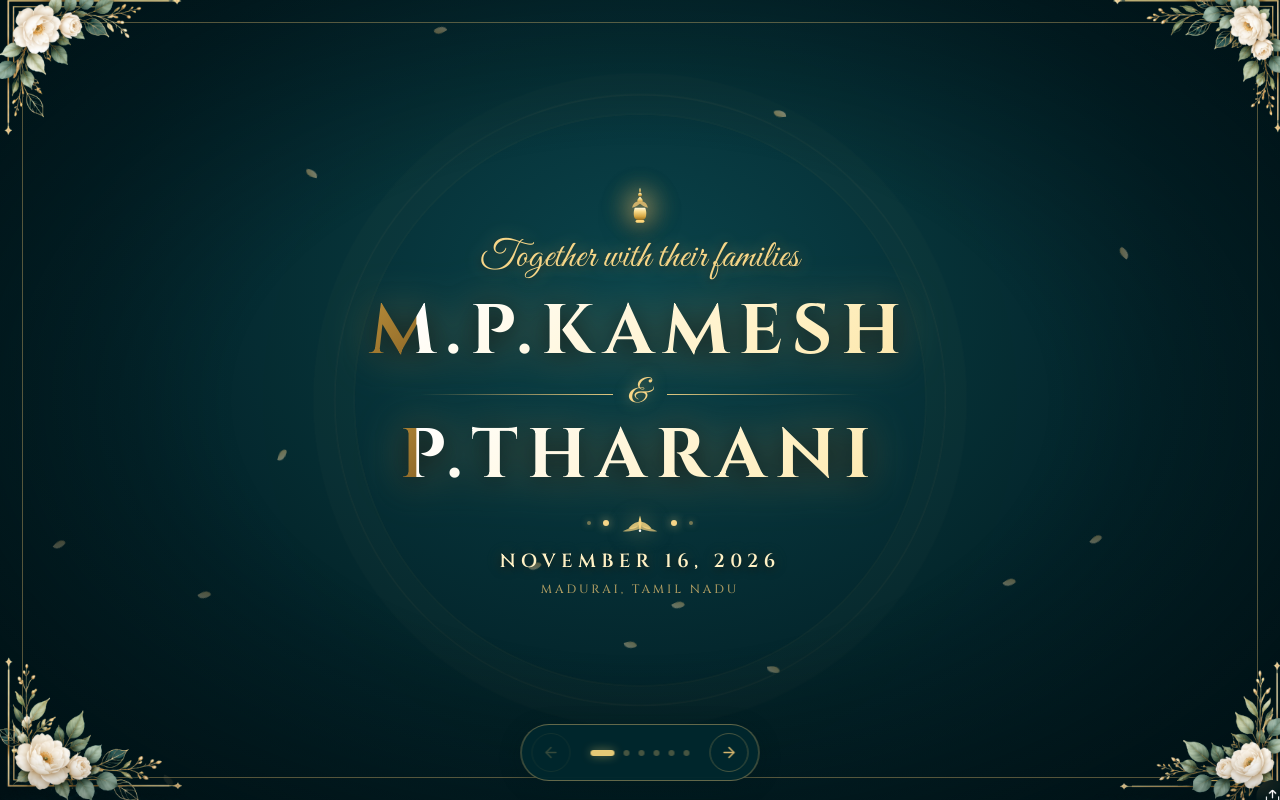
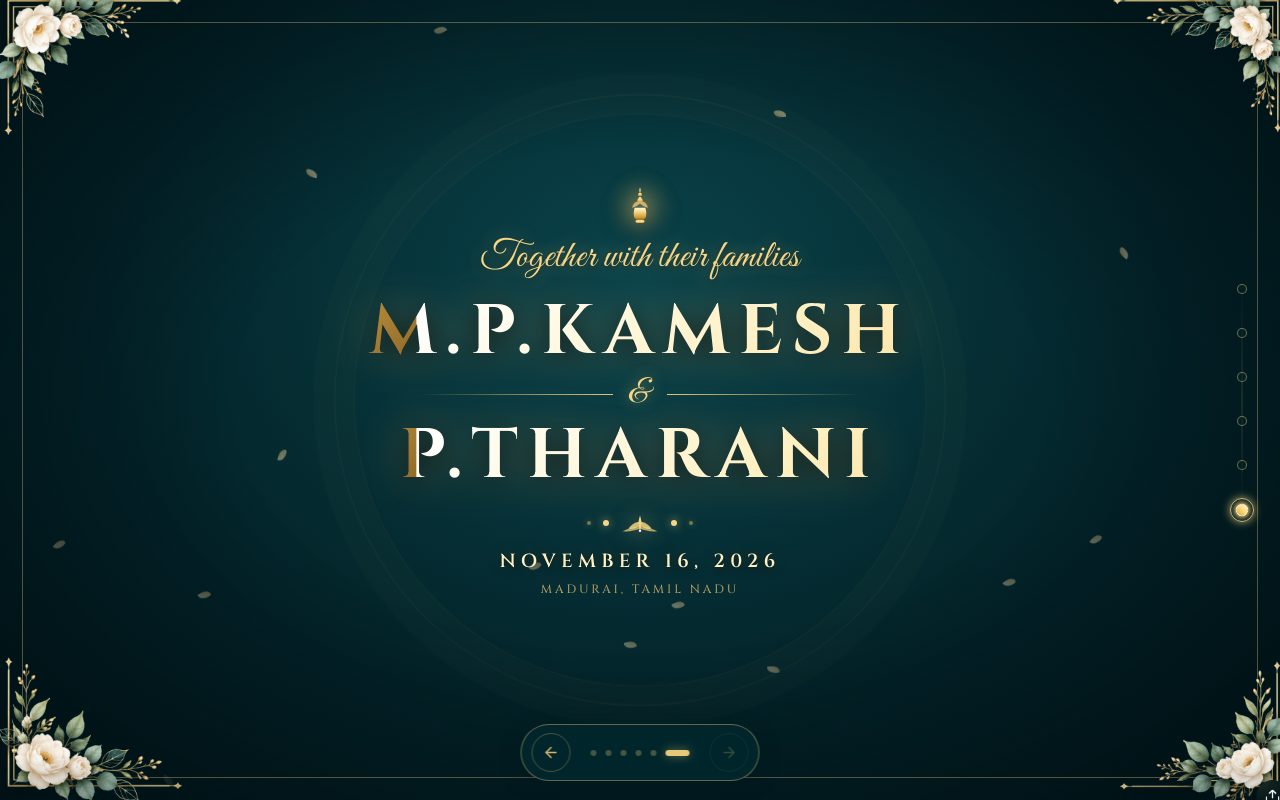
Before and after one commit to VBharath007/flower-cermoney, a Next.js app: page / in a window 1280 px wide. Both pictures are taken after a click on the button "TAP TO OPEN". Built offline with nearby package versions, Linux system fonts and the light colour scheme.

Commit message:
feat: implement premium right-side progress navigation dots with tooltips and smooth scroll

```diff
--- a/components/Invitation.tsx
+++ b/components/Invitation.tsx
@@ -8,8 +8,16 @@ import CoupleSection from './CoupleSection';
 import Countdown from './Countdown';
 import CeremonyStagePicture from './CeremonyStagePicture';
 import GratitudeScroll from './GratitudeScroll';
+import RightProgressNav from './RightProgressNav';
 import { Flowers, Flourish, Frame, Lamp, Petals, TempleBackdrop, Sparkles } from './Decorations';
-const sections = ['Welcome', 'The couple', 'Invitation', 'Countdown', 'Ceremony film', 'With gratitude'];
+const sections = [
+  'Opening Invitation',
+  'Meet the Couple',
+  'The Flower Ceremony Invitation',
+  'Ceremony Details',
+  'Flower Ceremony Animation / Video',
+  'Family & Gratitude',
+];
 function Reveal({ children, className = '', side = 0 }: { children: React.ReactNode; className?: string; side?: number }) {
   return <div className={className}>{children}</div>;
 }
@@ -53,21 +61,33 @@ export default function Invitation() {
   }, [active]);
   useEffect(() => {
     let rafId: number | null = null;
+    const visibilityMap = new Map<number, number>();
+
     const observer = new IntersectionObserver(
       entries => {
         entries.forEach(e => {
-          if (e.isIntersecting) {
-            const idx = Number((e.target as HTMLElement).dataset.index);
-            if (!isNaN(idx)) {
-              if (rafId) cancelAnimationFrame(rafId);
-              rafId = requestAnimationFrame(() => {
-                setActive(prev => (prev !== idx ? idx : prev));
-              });
+          const idx = Number((e.target as HTMLElement).dataset.index);
+          if (!isNaN(idx)) {
+            visibilityMap.set(idx, e.isIntersecting ? e.intersectionRatio : 0);
+          }
+        });
+
+        if (rafId) cancelAnimationFrame(rafId);
+        rafId = requestAnimationFrame(() => {
+          let maxRatio = 0;
+          let bestIdx = -1;
+          visibilityMap.forEach((ratio, idx) => {
+            if (ratio > maxRatio) {
+              maxRatio = ratio;
+              bestIdx = idx;
             }
+          });
+          if (bestIdx !== -1 && maxRatio > 0.25) {
+            setActive(prev => (prev !== bestIdx ? bestIdx : prev));
           }
         });
       },
-      { root: mainRef.current, threshold: 0.55 }
+      { root: mainRef.current, threshold: [0.15, 0.35, 0.55, 0.75, 0.95] }
     );
     mainRef.current?.querySelectorAll('section').forEach(s => observer.observe(s));
     return () => {
@@ -75,7 +95,11 @@ export default function Invitation() {
       observer.disconnect();
     };
   }, [opened]);
-  function go(index: number) { document.getElementById(`section-${Math.max(0, Math.min(5, index))}`)?.scrollIntoView({ behavior: 'smooth', block: 'start' }) }
+  function go(index: number) {
+    const target = Math.max(0, Math.min(5, index));
+    setActive(target);
+    document.getElementById(`section-${target}`)?.scrollIntoView({ behavior: 'smooth', block: 'start' });
+  }
   function complete() { setOpened(true); }
   return <><AnimatePresence>{!opened && <Opening onComplete={complete} />}</AnimatePresence><main ref={mainRef} className={`invitation ${opened ? 'unlocked' : ''}`} inert={!opened} aria-label="Flower ceremony invitation">
     <section id="section-0" data-index="0" className="scene welcome"><Frame active={active === 0} /><Petals /><div className="welcome-mandala" aria-hidden="true" /><div className="scene-content !py-3 sm:!py-6 max-w-[960px] relative z-10"><Reveal>
@@ -125,5 +149,19 @@ export default function Invitation() {
     <section id="section-3" data-index="3" className="scene"><Frame active={active === 3} /><div className="scene-content"><Reveal><p className="script">The auspicious day is near</p><h2>Counting down to the celebration</h2><Flourish /><Countdown active={active === 3} /><Details /><a className="gold-button inline-flex mt-3 sm:mt-5 md:mt-7" href={data.mapUrl} target="_blank" rel="noopener noreferrer">View location <ArrowRight size={16} /></a></Reveal></div></section>
     <section id="section-4" data-index="4" className="scene"><Frame active={active === 4} /><CeremonyStagePicture active={active === 4} /></section>
     <section id="section-5" data-index="5" className="scene gratitude-scene"><Frame active={active === 5} /><GratitudeScroll active={active === 5} onReplay={() => { go(0); setOpened(false); }} /></section>
-  </main>{opened && <nav className="section-nav" aria-label="Invitation sections"><button onClick={() => go(active - 1)} disabled={active === 0} aria-label="Previous section"><ArrowLeft size={17} /></button><div className="nav-dots">{sections.map((name, i) => <button key={name} onClick={() => go(i)} className={active === i ? 'active' : ''} aria-label={`${i + 1}. ${name}`} aria-current={active === i ? 'step' : undefined} />)}</div><button onClick={() => go(active + 1)} disabled={active === 5} aria-label="Next section"><ArrowRight size={17} /></button></nav>}</>;
+  </main>
+  {opened && (
+    <>
+      <RightProgressNav active={active} onSelect={go} />
+      <nav className="section-nav" aria-label="Invitation sections">
+        <button onClick={() => go(active - 1)} disabled={active === 0} aria-label="Previous section"><ArrowLeft size={17} /></button>
+        <div className="nav-dots">
+          {sections.map((name, i) => (
+            <button key={name} onClick={() => go(i)} className={active === i ? 'active' : ''} aria-label={`${i + 1}. ${name}`} aria-current={active === i ? 'step' : undefined} />
+          ))}
+        </div>
+        <button onClick={() => go(active + 1)} disabled={active === 5} aria-label="Next section"><ArrowRight size={17} /></button>
+      </nav>
+    </>
+  )}</>;
 }
--- /dev/null
+++ b/components/RightProgressNav.tsx
@@ -0,0 +1,112 @@
+'use client';
+
+import React, { useState } from 'react';
+import { motion, AnimatePresence } from 'framer-motion';
+
+export interface SectionItem {
+  id: string;
+  name: string;
+}
+
+export const SECTIONS: SectionItem[] = [
+  { id: 'section-0', name: 'Opening Invitation' },
+  { id: 'section-1', name: 'Meet the Couple' },
+  { id: 'section-2', name: 'The Flower Ceremony Invitation' },
+  { id: 'section-3', name: 'Ceremony Details' },
+  { id: 'section-4', name: 'Flower Ceremony Animation / Video' },
+  { id: 'section-5', name: 'Family & Gratitude' },
+];
+
+interface RightProgressNavProps {
+  active: number;
+  onSelect: (index: number) => void;
+}
+
+export default function RightProgressNav({ active, onSelect }: RightProgressNavProps) {
+  const [hoveredIndex, setHoveredIndex] = useState<number | null>(null);
+
+  return (
+    <nav
+      className="fixed right-2.5 sm:right-4 md:right-6 top-1/2 -translate-y-1/2 z-40 flex flex-col items-center select-none"
+      aria-label="Section progress navigation"
+    >
+      {/* Decorative vertical golden guide line */}
+      <div
+        className="absolute top-2 bottom-2 left-1/2 -translate-x-1/2 w-[1px] bg-gradient-to-b from-transparent via-[#d5b56d40] to-transparent pointer-events-none"
+        aria-hidden="true"
+      />
+
+      <div className="relative flex flex-col items-center gap-3.5 sm:gap-4 md:gap-4.5">
+        {SECTIONS.map((section, index) => {
+          const isActive = active === index;
+          const isHovered = hoveredIndex === index;
+
+          return (
+            <div
+              key={section.id}
+              className="relative flex items-center justify-center group"
+              onMouseEnter={() => setHoveredIndex(index)}
+              onMouseLeave={() => setHoveredIndex(null)}
+            >
+              {/* Desktop Hover Tooltip */}
+              <AnimatePresence>
+                {isHovered && (
+                  <motion.div
+                    role="tooltip"
+                    id={`tooltip-${index}`}
+                    initial={{ opacity: 0, x: 8, scale: 0.96 }}
+                    animate={{ opacity: 1, x: 0, scale: 1 }}
+                    exit={{ opacity: 0, x: 6, scale: 0.96 }}
+                    transition={{ duration: 0.18, ease: [0.16, 1, 0.3, 1] }}
+                    className="hidden md:flex absolute right-full mr-3.5 top-1/2 -translate-y-1/2 pointer-events-none items-center z-50"
+                  >
+                    <div className="relative px-3 py-1.5 rounded-md bg-[#002228f0] border border-[#d5b56d88] shadow-[0_4px_20px_rgba(0,0,0,0.65),0_0_12px_rgba(213,181,109,0.2)] backdrop-blur-md whitespace-nowrap">
+                      <span className="font-['Cinzel',serif] text-[11px] font-medium tracking-[0.08em] text-[#fff2c8] drop-shadow-xs">
+                        {section.name}
+                      </span>
+                      {/* Subtle Arrow pointing to the dot */}
+                      <div
+                        className="absolute top-1/2 -right-[5px] -translate-y-1/2 w-2 h-2 rotate-45 bg-[#002228f0] border-t border-r border-[#d5b56d88]"
+                        aria-hidden="true"
+                      />
+                    </div>
+                  </motion.div>
+                )}
+              </AnimatePresence>
+
+              {/* Navigation Dot Button */}
+              <button
+                type="button"
+                onClick={() => onSelect(index)}
+                onFocus={() => setHoveredIndex(index)}
+                onBlur={() => setHoveredIndex(null)}
+                aria-label={`Go to section ${index + 1}: ${section.name}`}
+                aria-describedby={`tooltip-${index}`}
+                aria-current={isActive ? 'step' : undefined}
+                className="relative flex items-center justify-center p-2 rounded-full focus:outline-none focus-visible:ring-2 focus-visible:ring-[#ffd77a] focus-visible:ring-offset-2 focus-visible:ring-offset-[#01272e] transition-transform active:scale-90"
+              >
+                {/* Active Outer Ring / Glow Indicator */}
+                {isActive && (
+                  <motion.span
+                    layoutId="activeDotRing"
+                    className="absolute inset-0.5 rounded-full border border-[#f7d688]/80 shadow-[0_0_10px_rgba(247,214,136,0.6)]"
+                    transition={{ type: 'spring', stiffness: 380, damping: 28 }}
+                  />
+                )}
+
+                {/* The Dot Core */}
+                <span
+                  className={`block rounded-full transition-all duration-300 ease-out ${
+                    isActive
+                      ? 'w-2.5 h-2.5 sm:w-3 sm:h-3 bg-gradient-to-tr from-[#d5a643] via-[#ffd77a] to-[#fff5db] border border-[#fff2b2] shadow-[0_0_10px_#f7d688,0_0_4px_#ffd77a] scale-105'
+                      : 'w-2 h-2 sm:w-2.5 sm:h-2.5 border border-[#d5b56d88] bg-[#00282e77] hover:border-[#ffd77a] hover:bg-[#d5b56d55] hover:scale-125'
+                  }`}
+                />
+              </button>
+            </div>
+          );
+        })}
+      </div>
+    </nav>
+  );
+}
```
